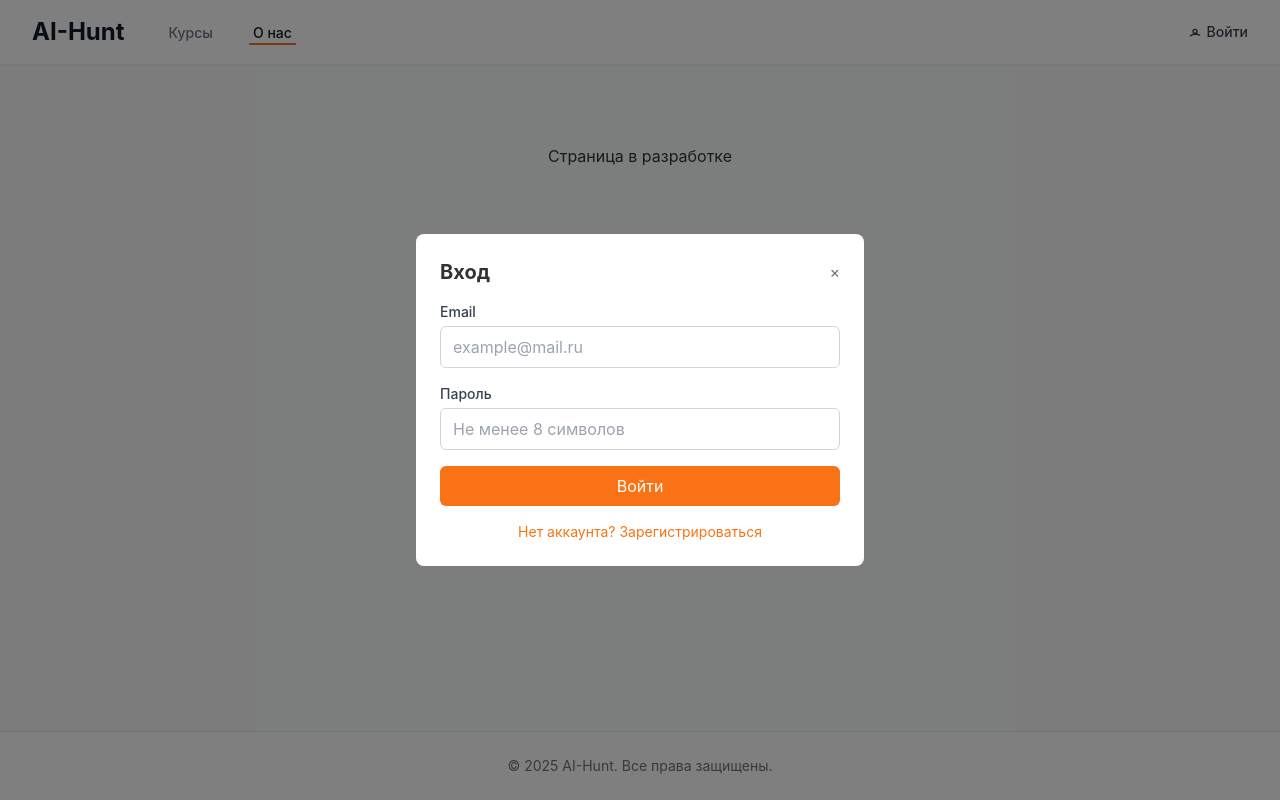
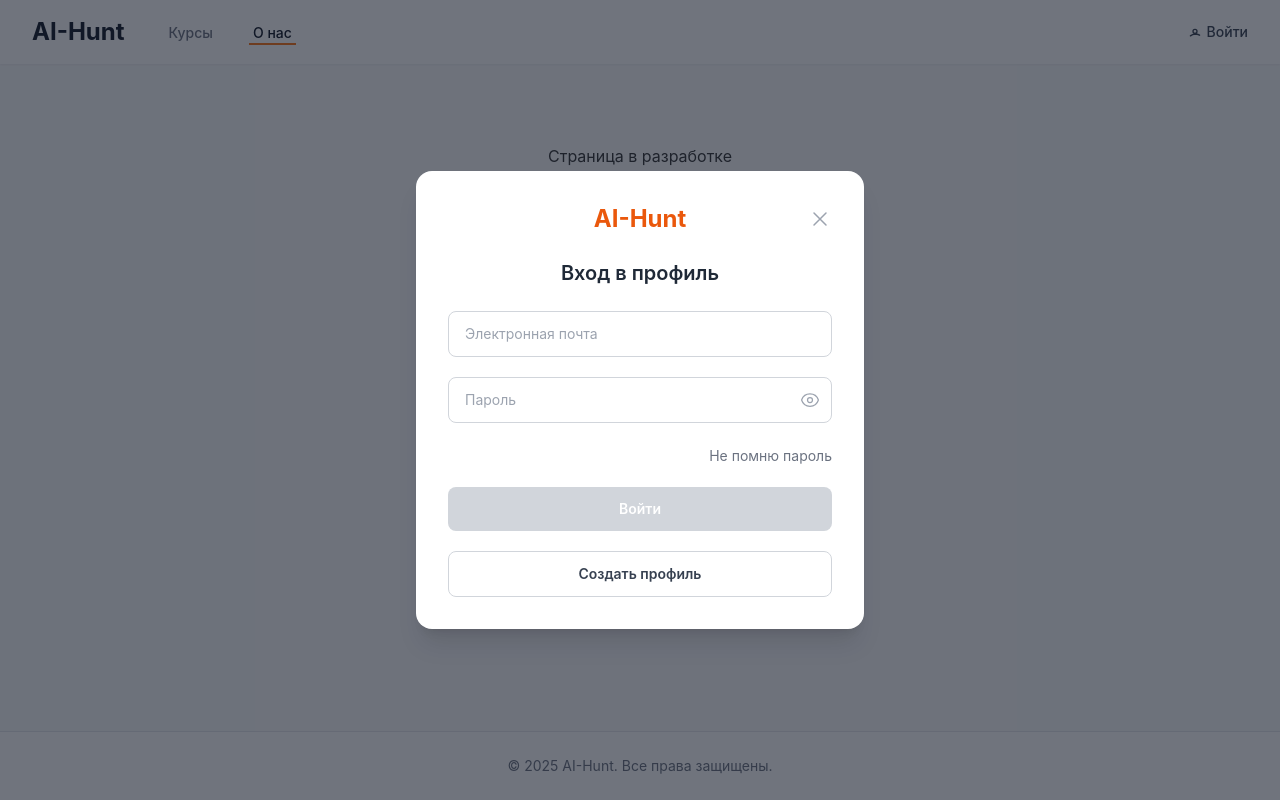
Before and after one commit to Maslyanko/upprpo, a React (Vite) app in the folder frontend/: page /about in a window 1280 px wide. Both pictures are taken after a click on the button "Войти". Built offline with nearby package versions, Linux system fonts and the light colour scheme.

Commit message:
feat: add new desing of auth

```diff
--- a/frontend/src/components/AuthModal.tsx
+++ b/frontend/src/components/AuthModal.tsx
@@ -1,6 +1,28 @@
+// ===== ./frontend/src/components/AuthModal.tsx =====
 import React, { useState } from 'react';
-import { useNavigate } from 'react-router-dom';
-import { useAuth } from '../hooks/useAuth';
+// import { useNavigate } from 'react-router-dom'; // Можно использовать вместо window.location
+import { useAuth } from '../hooks/useAuth'; // Убедись, что путь верный
+
+// SVG иконки для удобства (можно вынести в отдельные файлы)
+const EyeIcon = () => (
+    <svg xmlns="http://www.w3.org/2000/svg" fill="none" viewBox="0 0 24 24" strokeWidth={1.5} stroke="currentColor" className="w-5 h-5">
+        <path strokeLinecap="round" strokeLinejoin="round" d="M2.036 12.322a1.012 1.012 0 0 1 0-.639C3.423 7.51 7.36 4.5 12 4.5c4.638 0 8.573 3.007 9.963 7.178.07.207.07.431 0 .639C20.577 16.49 16.64 19.5 12 19.5c-4.638 0-8.573-3.007-9.963-7.178Z" />
+        <path strokeLinecap="round" strokeLinejoin="round" d="M15 12a3 3 0 1 1-6 0 3 3 0 0 1 6 0Z" />
+    </svg>
+);
+
+const EyeSlashIcon = () => (
+    <svg xmlns="http://www.w3.org/2000/svg" fill="none" viewBox="0 0 24 24" strokeWidth={1.5} stroke="currentColor" className="w-5 h-5">
+        <path strokeLinecap="round" strokeLinejoin="round" d="M3.98 8.223A10.477 10.477 0 0 0 1.934 12C3.226 16.338 7.244 19.5 12 19.5c.993 0 1.953-.138 2.863-.395M6.228 6.228A10.451 10.451 0 0 1 12 4.5c4.756 0 8.773 3.162 10.065 7.498a10.522 10.522 0 0 1-4.293 5.774M6.228 6.228 3 3m3.228 3.228 3.65 3.65m7.894 7.894L21 21m-3.228-3.228-3.65-3.65m0 0a3 3 0 1 0-4.243-4.243m4.242 4.242L9.88 9.88" />
+    </svg>
+);
+
+const BackArrowIcon = () => (
+    <svg xmlns="http://www.w3.org/2000/svg" fill="none" viewBox="0 0 24 24" strokeWidth={1.5} stroke="currentColor" className="w-6 h-6">
+      <path strokeLinecap="round" strokeLinejoin="round" d="M10.5 19.5 3 12m0 0 7.5-7.5M3 12h18" />
+    </svg>
+);
+
 
 interface AuthModalProps {
   isOpen: boolean;
@@ -17,10 +39,22 @@ const AuthModal: React.FC<AuthModalProps> = ({ isOpen, onClose, onLoginSuccess }
   const [confirmPassword, setConfirmPassword] = useState('');
   const [error, setError] = useState('');
   const [isLoading, setIsLoading] = useState(false);
-  const navigate = useNavigate();
+  // const navigate = useNavigate(); // Альтернатива window.location.reload
+
+  // Состояние для видимости пароля
+  const [showPassword, setShowPassword] = useState(false);
+  const [showConfirmPassword, setShowConfirmPassword] = useState(false);
+
+  // Определяем, активна ли кнопка отправки
+  const isSubmitDisabled = isLoading || (isLoginMode
+      ? (!email || !password) // Условие для входа
+      : (!fullName || !email || !password || !confirmPassword || password !== confirmPassword || password.length < 8) // Условие для регистрации
+  );
 
   const handleSubmit = async (e: React.FormEvent) => {
     e.preventDefault();
+    if (isSubmitDisabled) return; // Не отправлять, если кнопка неактивна
+
     setIsLoading(true);
     setError('');
 
@@ -28,132 +62,229 @@ const AuthModal: React.FC<AuthModalProps> = ({ isOpen, onClose, onLoginSuccess }
       if (isLoginMode) {
         await login(email, password);
       } else {
-        if (password !== confirmPassword) {
-          throw new Error('Пароли не совпадают');
-        }
+        // Проверка паролей уже в isSubmitDisabled, но можно оставить для надежности
+        if (password !== confirmPassword) throw new Error('Пароли не совпадают');
+        if (password.length < 8) throw new Error('Пароль должен быть не менее 8 символов');
         await register(email, password, fullName);
       }
 
       onLoginSuccess();
       onClose();
 
-      // Force reload to ensure state is refreshed everywhere
-      window.location.href = '/';
+      // Перезагрузка для обновления состояния (можно заменить на navigate('/') если используется React Router)
+      window.location.reload(); // Или window.location.href = '/';
     } catch (err) {
-      setError(err instanceof Error ? err.message : 'Произошла ошибка');
+        // Форматируем сообщение об ошибке
+        if (err instanceof Error) {
+            if ((err as any).response?.data?.code === 'INVALID_CREDENTIALS') {
+                setError('Неверный email или пароль');
+            } else if ((err as any).response?.data?.code === 'EMAIL_EXISTS') {
+                setError('Пользователь с таким email уже существует');
+            } else {
+                setError(err.message);
+            }
+        } else {
+           setError('Произошла неизвестная ошибка');
+        }
+      console.error("Auth Error:", err); // Логируем полную ошибку
     } finally {
       setIsLoading(false);
     }
   };
 
+  // Сброс полей при смене режима
+  const handleModeSwitch = (switchToLogin: boolean) => {
+    setIsLoginMode(switchToLogin);
+    setError('');
+    setEmail('');
+    setPassword('');
+    setConfirmPassword('');
+    setFullName('');
+    setShowPassword(false);
+    setShowConfirmPassword(false);
+  };
+
   if (!isOpen) return null;
 
   return (
-    <div className="fixed inset-0 bg-black bg-opacity-50 flex items-center justify-center z-50">
-      <div className="bg-white rounded-lg p-6 w-full max-w-md">
-        <div className="flex justify-between items-center mb-4">
-          <h2 className="text-xl font-bold">
-            {isLoginMode ? 'Вход' : 'Регистрация'}
-          </h2>
-          <button onClick={onClose} className="text-gray-500 hover:text-gray-700">
-            &times;
+    // Оверлей
+    <div className="fixed inset-0 bg-gray-900 bg-opacity-60 flex items-center justify-center z-50 p-4">
+      {/* Карточка модального окна */}
+      <div className="bg-white rounded-2xl shadow-xl w-full max-w-md overflow-hidden relative">
+
+        {/* Опциональный лоадер */}
+        {isLoading && (
+             <div className="absolute inset-0 bg-white bg-opacity-75 flex items-center justify-center z-20">
+                 <div className="animate-spin rounded-full h-10 w-10 border-b-2 border-orange-500"></div>
+             </div>
+        )}
+
+        {/* Контент */}
+        <div className="p-8">
+          {/* Хедер с логотипом и кнопкой назад (для регистрации) */}
+          <div className="relative flex justify-center items-center mb-6 h-8">
+            {!isLoginMode && (
+              <button
+                type="button"
+                onClick={() => handleModeSwitch(true)} // Переключиться на вход
+                className="absolute left-0 text-gray-500 hover:text-gray-800"
+                aria-label="Назад ко входу"
+              >
+                <BackArrowIcon />
+              </button>
+            )}
+            <span className="text-2xl font-bold text-orange-600">AI-Hunt</span>
+             {/* Кнопка закрытия (если нужна именно внутри, а не только по клику на оверлей) */}
+            <button
+                onClick={onClose}
+                className="absolute right-0 text-gray-400 hover:text-gray-600"
+                aria-label="Закрыть окно"
+            >
+                <svg xmlns="http://www.w3.org/2000/svg" fill="none" viewBox="0 0 24 24" strokeWidth={1.5} stroke="currentColor" className="w-6 h-6">
+                  <path strokeLinecap="round" strokeLinejoin="round" d="M6 18 18 6M6 6l12 12" />
+                </svg>
             </button>
           </div>
 
+          {/* Заголовок */}
+          <h2 className="text-xl font-semibold text-center text-gray-800 mb-6">
+            {isLoginMode ? 'Вход в профиль' : 'Регистрация'}
+          </h2>
+
+          {/* Сообщение об ошибке */}
           {error && (
-          <div className="mb-4 p-2 bg-red-100 text-red-700 rounded text-sm">
+            <div className="mb-4 p-3 bg-red-100 text-red-700 rounded-lg text-sm text-center">
               {error}
             </div>
           )}
 
-        <form onSubmit={handleSubmit}>
+          {/* Форма */}
+          <form onSubmit={handleSubmit} className="space-y-5">
+            {/* Поле ФИО (только для регистрации) */}
             {!isLoginMode && (
-            <>
-              <div className="mb-4">
-                <label className="block text-gray-700 text-sm font-medium mb-1">
-                  ФИО
-                </label>
+              <div>
                 <input
                   type="text"
                   value={fullName}
                   onChange={(e) => setFullName(e.target.value)}
-                  className="w-full px-3 py-2 border border-gray-300 rounded-md"
-                  required
-                  placeholder="Иванов Иван Иванович"
+                  className="w-full px-4 py-3 border border-gray-300 rounded-lg focus:outline-none focus:ring-1 focus:ring-orange-500 focus:border-orange-500 placeholder-gray-400 text-sm"
+                  required={!isLoginMode}
+                  placeholder="ФИО"
+                  aria-label="ФИО"
+                  disabled={isLoading}
                 />
               </div>
-            </>
             )}
 
-          <div className="mb-4">
-            <label className="block text-gray-700 text-sm font-medium mb-1">
-              Email
-            </label>
+            {/* Поле Email */}
+            <div>
               <input
                 type="email"
                 value={email}
                 onChange={(e) => setEmail(e.target.value)}
-              className="w-full px-3 py-2 border border-gray-300 rounded-md"
+                className="w-full px-4 py-3 border border-gray-300 rounded-lg focus:outline-none focus:ring-1 focus:ring-orange-500 focus:border-orange-500 placeholder-gray-400 text-sm"
                 required
-              placeholder="example@mail.ru"
+                placeholder="Электронная почта"
+                aria-label="Электронная почта"
+                disabled={isLoading}
               />
             </div>
 
-          <div className="mb-4">
-            <label className="block text-gray-700 text-sm font-medium mb-1">
-              Пароль
-            </label>
+            {/* Поле Пароль */}
+            <div className="relative">
               <input
-              type="password"
+                type={showPassword ? 'text' : 'password'}
                 value={password}
                 onChange={(e) => setPassword(e.target.value)}
-              className="w-full px-3 py-2 border border-gray-300 rounded-md"
+                className="w-full px-4 py-3 border border-gray-300 rounded-lg focus:outline-none focus:ring-1 focus:ring-orange-500 focus:border-orange-500 placeholder-gray-400 text-sm pr-10" // Добавляем padding справа для иконки
                 required
                 minLength={8}
-              placeholder="Не менее 8 символов"
+                placeholder="Пароль"
+                aria-label="Пароль"
+                disabled={isLoading}
               />
+              <button
+                type="button"
+                onClick={() => setShowPassword(!showPassword)}
+                className="absolute inset-y-0 right-0 px-3 flex items-center text-gray-400 hover:text-gray-600"
+                aria-label={showPassword ? "Скрыть пароль" : "Показать пароль"}
+              >
+                {showPassword ? <EyeSlashIcon /> : <EyeIcon />}
+              </button>
             </div>
 
-          {!isLoginMode && (
-            <div className="mb-6">
-              <label className="block text-gray-700 text-sm font-medium mb-1">
-                Подтверждение пароля
-              </label>
-              <input
-                type="password"
-                value={confirmPassword}
-                onChange={(e) => setConfirmPassword(e.target.value)}
-                className="w-full px-3 py-2 border border-gray-300 rounded-md"
-                required
-                minLength={8}
-                placeholder="Повторите пароль"
-              />
+             {/* Ссылка "Не помню пароль" (только для входа) */}
+             {isLoginMode && (
+                 <div className="text-right">
+                    <button type="button" className="text-sm text-gray-500 hover:text-orange-600 hover:underline">
+                        Не помню пароль
+                    </button>
                  </div>
              )}
 
+
+            {/* Поле Подтверждение пароля (только для регистрации) */}
+            {!isLoginMode && (
+              <div className="relative">
+                <input
+                  type={showConfirmPassword ? 'text' : 'password'}
+                  value={confirmPassword}
+                  onChange={(e) => setConfirmPassword(e.target.value)}
+                  className="w-full px-4 py-3 border border-gray-300 rounded-lg focus:outline-none focus:ring-1 focus:ring-orange-500 focus:border-orange-500 placeholder-gray-400 text-sm pr-10"
+                  required={!isLoginMode}
+                  minLength={8}
+                  placeholder="Подтвердите пароль"
+                  aria-label="Подтверждение пароля"
+                  disabled={isLoading}
+                />
+                 <button
+                    type="button"
+                    onClick={() => setShowConfirmPassword(!showConfirmPassword)}
+                    className="absolute inset-y-0 right-0 px-3 flex items-center text-gray-400 hover:text-gray-600"
+                    aria-label={showConfirmPassword ? "Скрыть пароль" : "Показать пароль"}
+                 >
+                    {showConfirmPassword ? <EyeSlashIcon /> : <EyeIcon />}
+                 </button>
+              </div>
+            )}
+
+            {/* Кнопка Отправки */}
             <button
               type="submit"
+              disabled={isSubmitDisabled} // Используем вычисленное состояние
+              className={`w-full text-white py-3 px-4 rounded-lg transition-colors duration-200 font-semibold text-sm ${
+                  isSubmitDisabled
+                  ? 'bg-gray-300 cursor-not-allowed' // Стиль неактивной кнопки
+                  : 'bg-orange-600 hover:bg-orange-700 focus:outline-none focus:ring-2 focus:ring-offset-2 focus:ring-orange-500' // Стиль активной кнопки
+              }`}
+            >
+              {isLoading ? 'Подождите...' : (isLoginMode ? 'Войти' : 'Зарегистрироваться')}
+            </button>
+
+            {/* Кнопка переключения режима / создания профиля */}
+            {isLoginMode ? (
+                 <button
+                    type="button"
+                    onClick={() => handleModeSwitch(false)} // Переключиться на регистрацию
                     disabled={isLoading}
-            className="w-full bg-orange-500 text-white py-2 px-4 rounded-md hover:bg-orange-600 transition-colors disabled:bg-orange-300"
+                    className="w-full border border-gray-300 text-gray-700 py-3 px-4 rounded-lg hover:bg-gray-100 transition-colors duration-200 font-semibold text-sm"
                 >
-            {isLoading ? 'Загрузка...' : isLoginMode ? 'Войти' : 'Зарегистрироваться'}
+                    Создать профиль
                 </button>
+            ) : (
+                 <div className="text-center text-sm">
+                    <span className="text-gray-500">Уже есть аккаунт? </span>
+                    <button
+                        type="button"
+                        onClick={() => handleModeSwitch(true)} // Переключиться на вход
+                        disabled={isLoading}
+                        className="font-medium text-orange-600 hover:text-orange-700 hover:underline"
+                    >
+                         Войти
+                    </button>
+                 </div>
+            )}
           </form>
-
-        <div className="mt-4 text-center text-sm">
-          <button
-            onClick={() => {
-              setIsLoginMode(!isLoginMode);
-              setError('');
-              setPassword('');
-              setConfirmPassword('');
-            }}
-            className="text-orange-500 hover:text-orange-600"
-          >
-            {isLoginMode
-              ? 'Нет аккаунта? Зарегистрироваться'
-              : 'Уже есть аккаунт? Войти'}
-          </button>
         </div>
       </div>
     </div>
```
Lines whose indentation alone changed are shown as unchanged.
